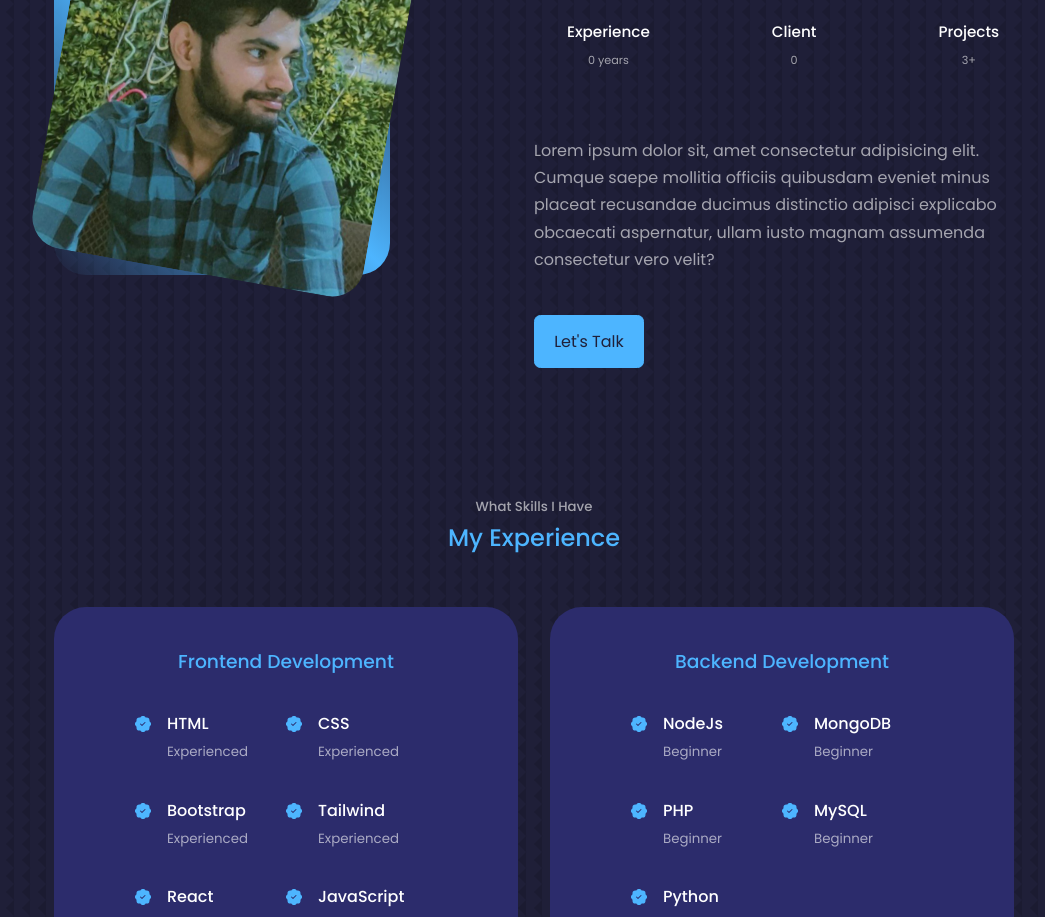
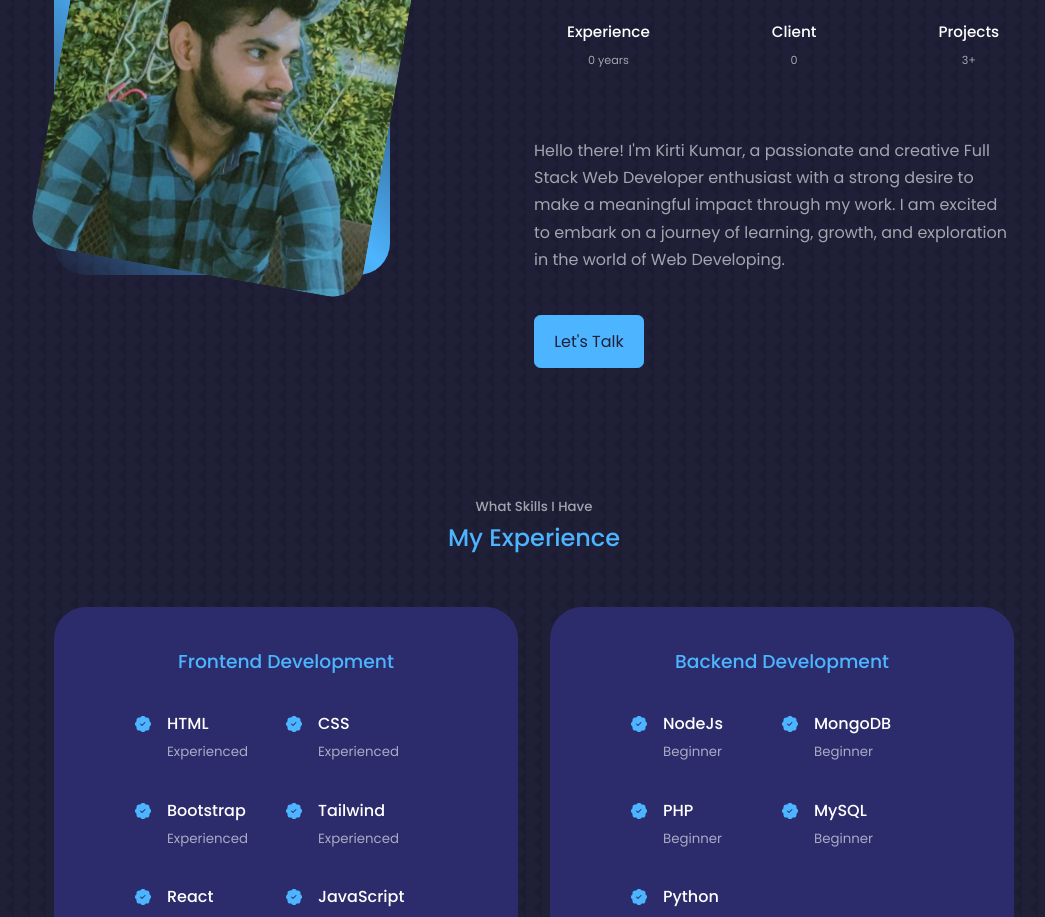
Before and after one commit to KIRTI019/PORTFOLIO, a React (Create React App) app: page / in a window 1280 px wide. Shown: the part 1260-2177 px from the top of the page, without its empty margins (106-1151 px from the left). Built offline with nearby package versions, Linux system fonts and the light colour scheme; the HTML template or start-up script is replaced by a standard one.

Commit message:
about.jsx

```diff
--- a/src/components/about/about.jsx
+++ b/src/components/about/about.jsx
@@ -35,7 +35,7 @@ const About = () => {
             </article>
           </div>
           <p>
-            Lorem ipsum dolor sit, amet consectetur adipisicing elit. Cumque saepe mollitia officiis quibusdam eveniet minus placeat recusandae ducimus distinctio adipisci explicabo obcaecati aspernatur, ullam iusto magnam assumenda consectetur vero velit?
+            Hello there! I'm Kirti Kumar, a passionate and creative Full Stack Web Developer enthusiast with a strong desire to make a meaningful impact through my work. I am excited to embark on a journey of learning, growth, and exploration in the world of Web Developing.
           </p>
           <a href="#contact" className='btn btn-primary'>Let's Talk</a>
         </div>
```
